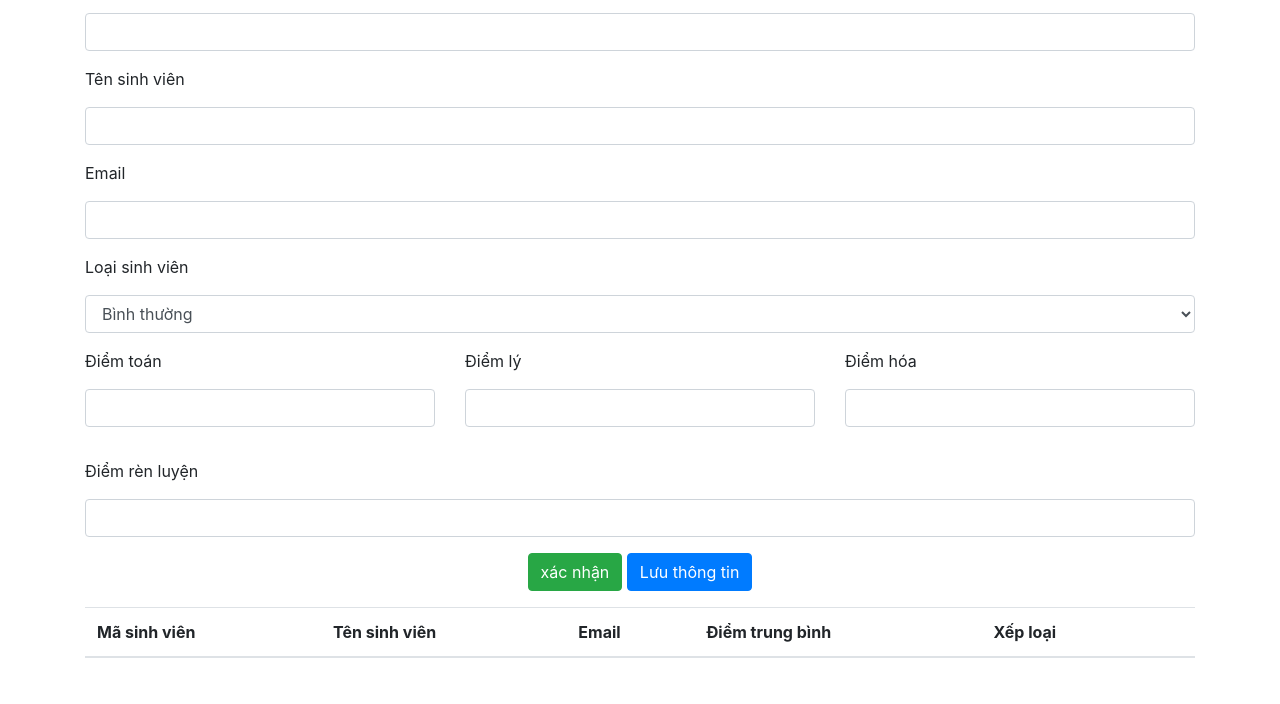
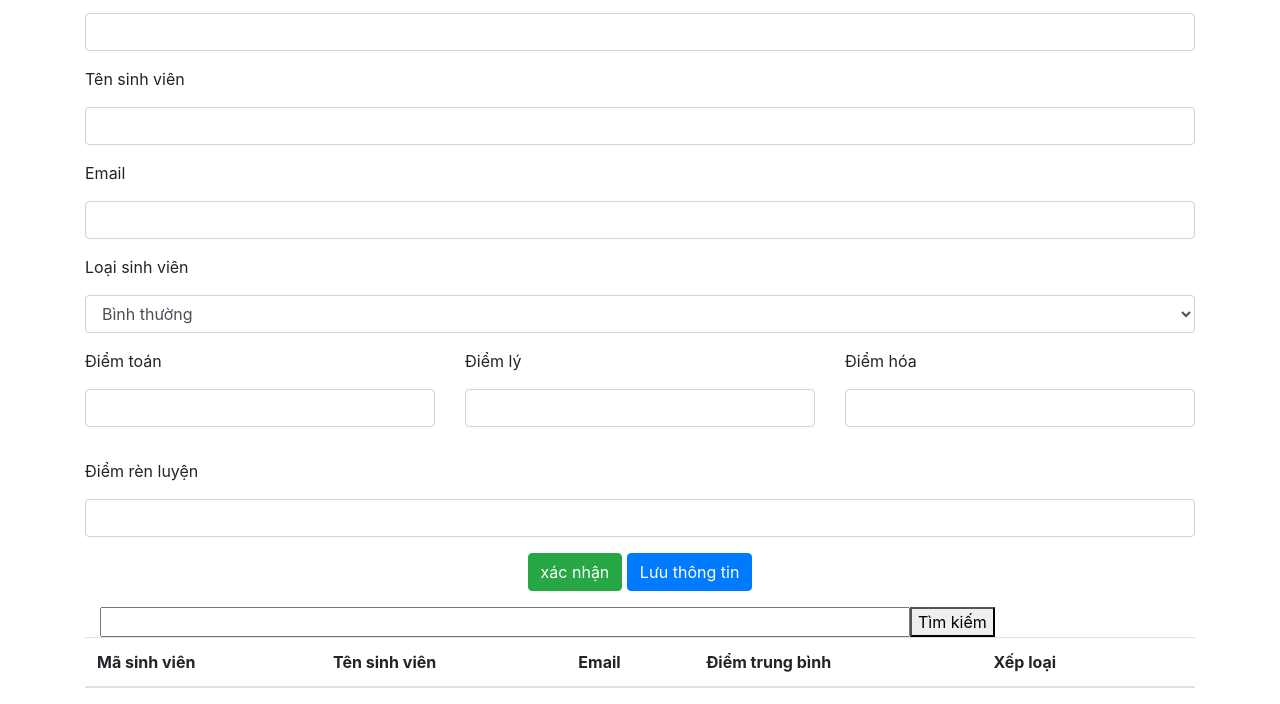
Before and after one commit to chubocon2015/quanlysinhvienfe54, a plain HTML site: page views/index.html in a window 1280 px wide. Shown: the part 102-806 px from the top of the page. Drawn offline with nearby package versions, Linux system fonts and the light colour scheme.

Commit message:
version2

```diff
--- a/views/index.html
+++ b/views/index.html
@@ -102,6 +102,9 @@
             </div>
 
         </div>
+        <div class="container">
+            <input class="w-75 form control"><button>Tìm kiếm</button>
+        </div>
         <table class="table">
             <thead>
                 <tr>
```
